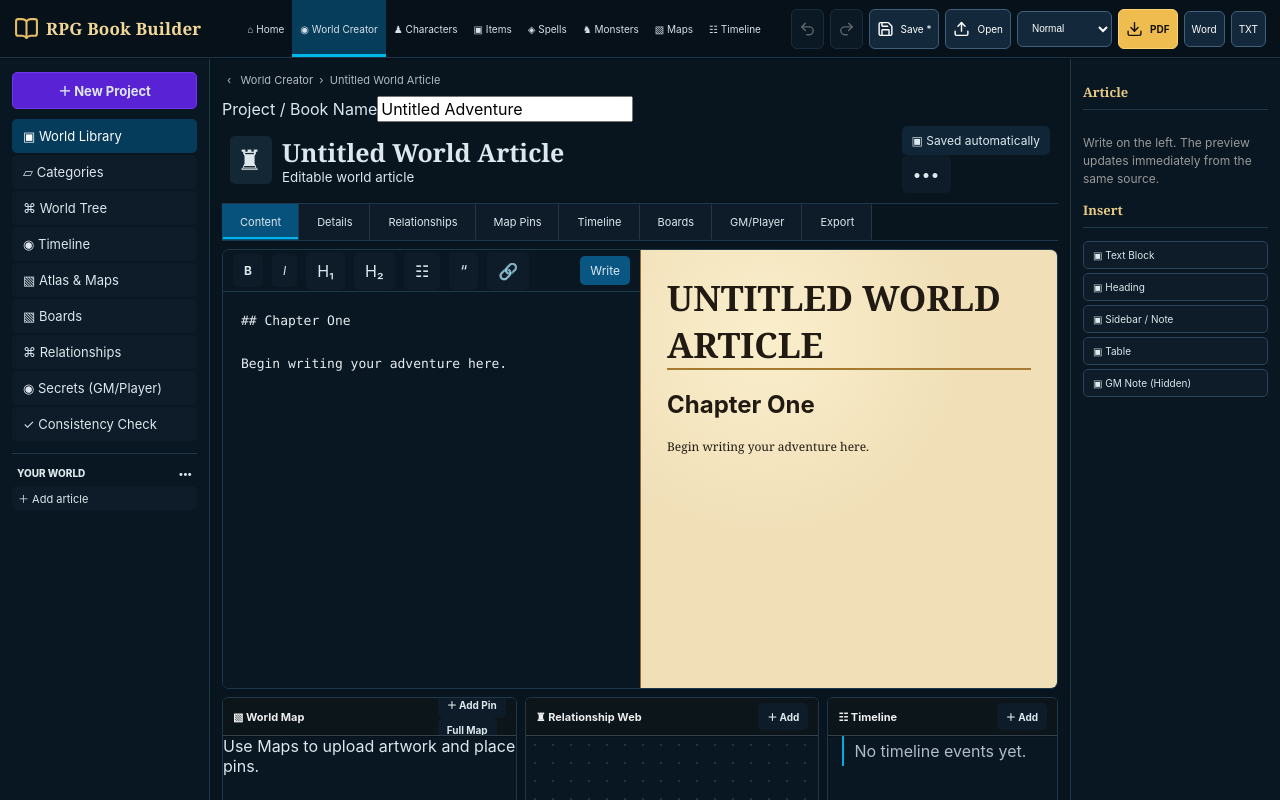
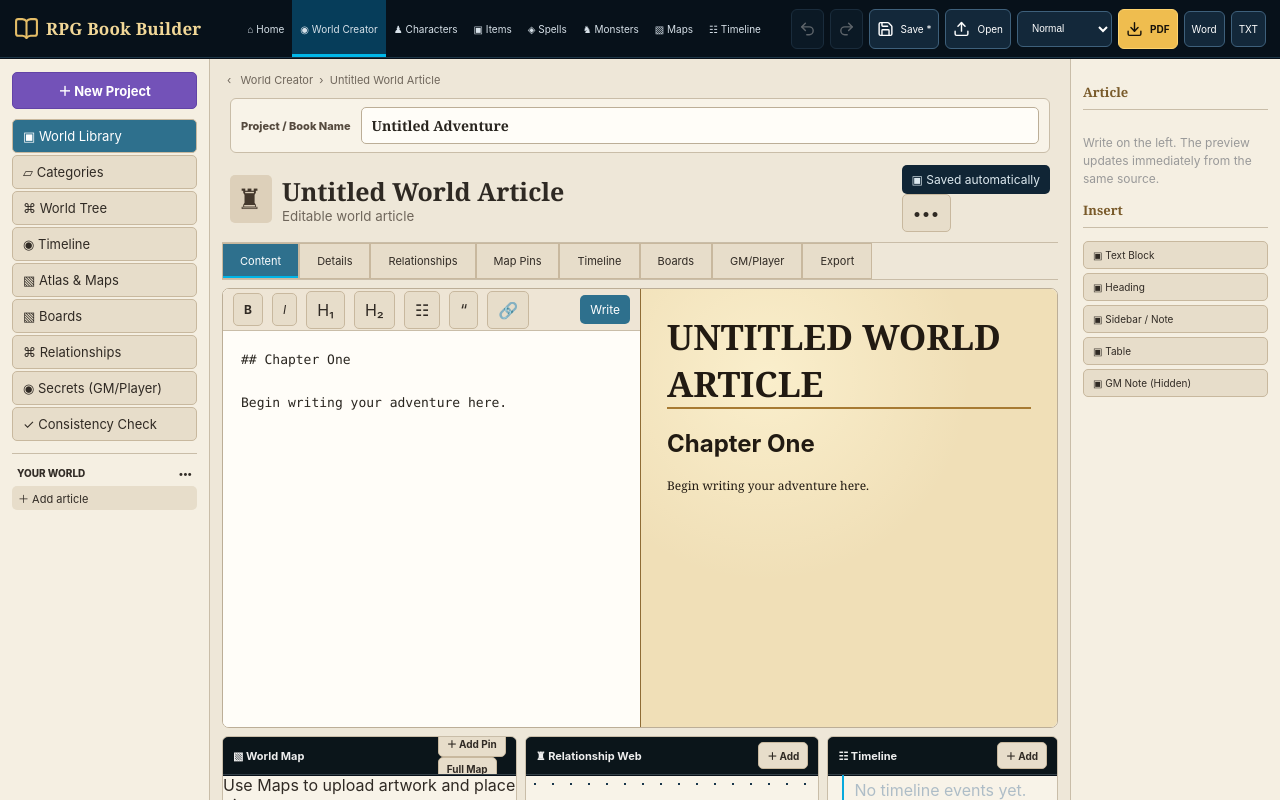
Before and after one commit to siller94-art/RPG-Book-Builder, a React (Vite) app: page / in a window 1280 px wide. Built offline with nearby package versions, Linux system fonts and the light colour scheme.

Commit message:
Lighten World Creator and emphasize project naming

```diff
--- a/src/styles.css
+++ b/src/styles.css
@@ -496,3 +496,28 @@ main{min-width:0;max-width:100%;overflow-x:hidden}
 .textControls .textColor .colorHex{display:block!important;width:76px!important;max-width:76px!important;background:#fff8e8!important;color:#33251f!important;border:1px solid #9e7254!important;font:11px ui-monospace,SFMono-Regular,Menlo,monospace!important}
 .saveStatus,.writeOn{display:inline-flex;align-items:center;padding:7px 10px;border-radius:5px;background:#102535;color:#dce8ee;font-size:12px}
 .worldDetailField{display:grid;gap:6px;max-width:520px;color:#c7d5dd}.worldDetailField input{background:#10202b;color:#fff;border:1px solid #38505f;border-radius:5px;padding:9px}
+
+/* World Creator readability pass — light book workspace */
+.workspace-world.app{background:#e9e2d3!important}
+.workspace-world>main{background:#e9e2d3!important}
+.lockedWorld{background:#eee7d8!important;color:#2e2923!important}
+.worldRail,.worldInspector{background:#f5efe2!important;color:#332d27!important;border-color:#c9bda8!important}
+.worldRail button,.worldInspector button,.articleHead button,.articleTabs button,.worldBottom button,.formatBar button{background:#e7ddca!important;color:#302a24!important;border-color:#c8b89e!important}
+.worldRail .newProject{background:#7352b8!important;color:#fff!important;border-color:#6243a6!important}
+.worldRail .railActive,.worldTree .selectedTree,.articleTabs button.active{background:#2e708d!important;color:#fff!important}
+.treeTitle,.articleTabs,.formatBar,.worldInspector h3{border-color:#c9bda8!important}
+.worldCenter{background:#eee7d8!important}
+.crumb,.articleHead small{color:#6f665b!important}
+.articleIcon{background:#ddd0ba!important;color:#44382c!important}
+.sourcePane{background:#faf7f0!important}
+.sourcePane textarea{background:#fffdf8!important;color:#29251f!important;border-color:#cbbda6!important}
+.splitEditor{border-color:#bcae97!important;background:#fffdf8!important}
+.formatBar{background:#eee5d5!important}
+.formatBar .writeOn{background:#2e708d!important;color:#fff!important}
+.worldBottom>section,.tabWorkspace{background:#f8f3e8!important;color:#302a24!important;border-color:#c9bda8!important}
+.worldInspector h3,.tabWorkspace h2{color:#795a2a!important}
+.worldDetailField{color:#4a4137!important}
+.worldDetailField input,.worldInspector select{background:#fffdf8!important;color:#29251f!important;border-color:#bcae97!important}
+.insertBtn{border-color:#bcae97!important}
+.worldProjectName{display:flex;align-items:center;gap:10px;margin:2px 8px 8px;padding:8px 10px;background:#f8f3e8;border:1px solid #c9bda8;border-radius:6px;color:#554a3e;font-size:11px;font-weight:800}
+.worldProjectName input{flex:1;min-width:180px;background:#fffdf8;color:#29251f;border:1px solid #bcae97;border-radius:5px;padding:8px 10px;font:700 14px Georgia,serif}
```
